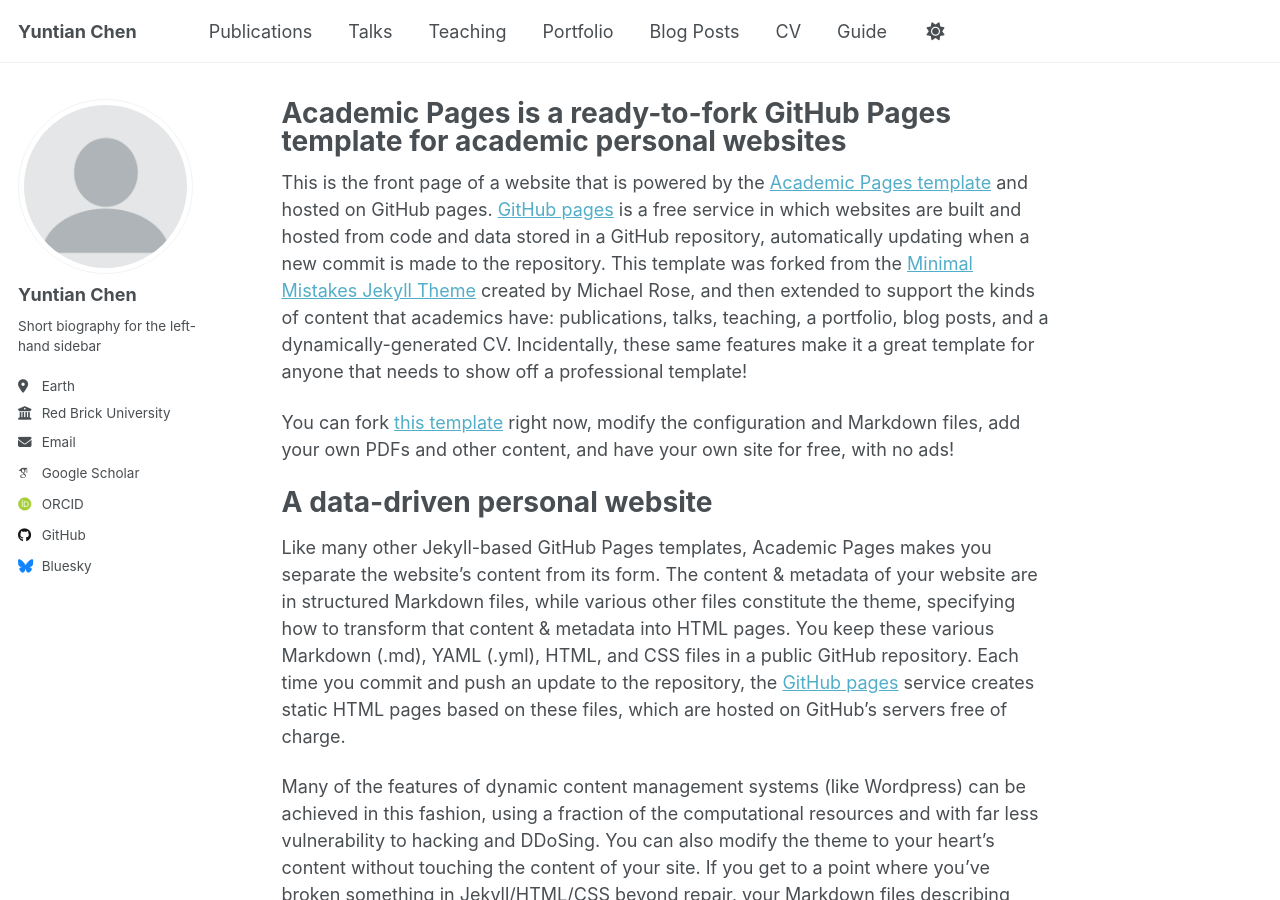
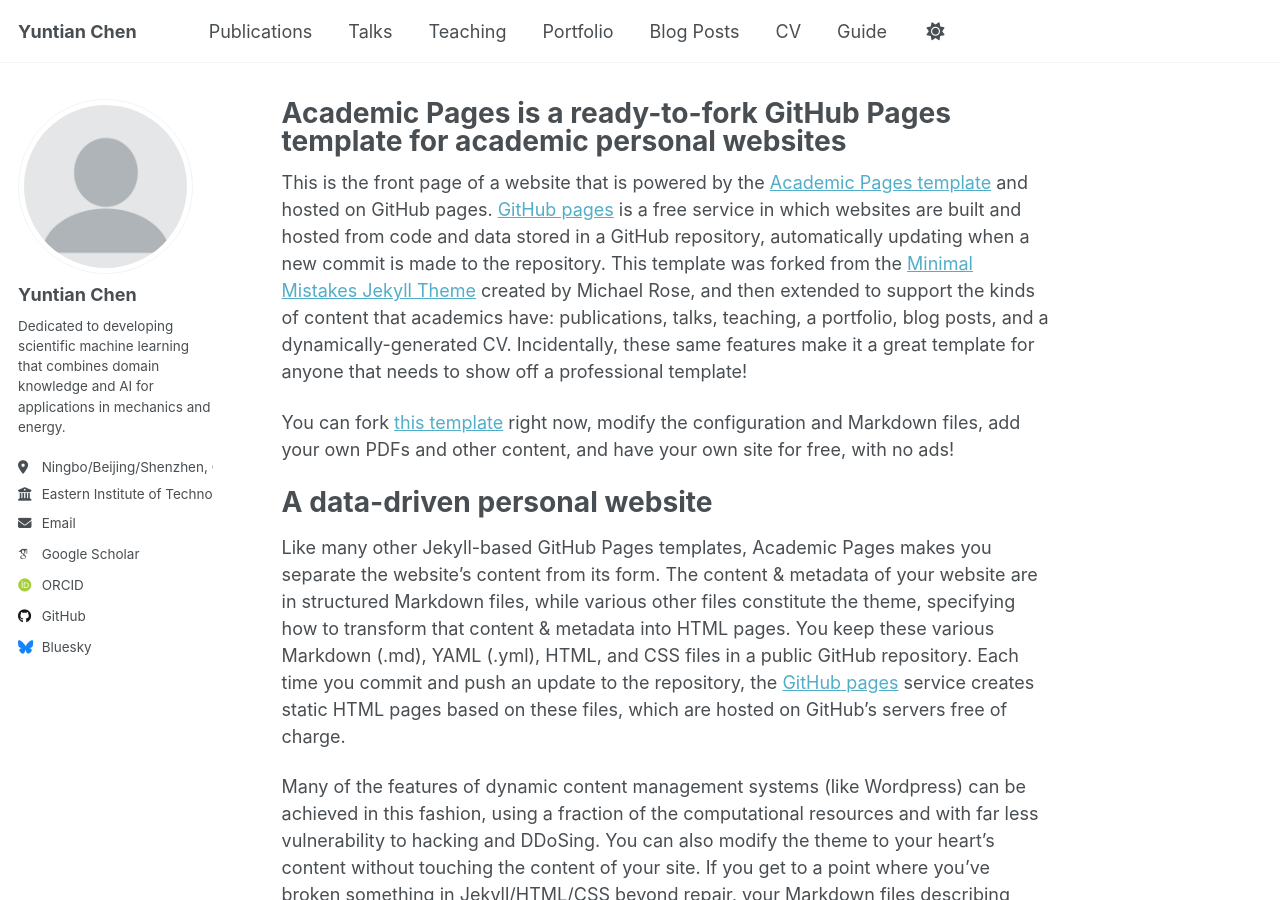
Before and after one commit to YuntianChen/YuntianChen.github.io, a Jekyll site: the page built from _pages/about.md, in a window 1280 px wide and 900 px high. Built offline with Jekyll 4.4.1, drawn with Linux system fonts in a browser that asks for light colours; some web fonts are replaced; a script that is not in the unit is left out.

Commit message:
Update _config.yml

```diff
--- a/_config.yml
+++ b/_config.yml
@@ -25,12 +25,12 @@ author:
   # Biographic information
   avatar           : "profile.png"
   name             : "Yuntian Chen"
-  pronouns         : # example: "she/her"
-  bio              : "Short biography for the left-hand sidebar"
-  location         : "Earth"
-  employer         : "Red Brick University"
+  pronouns         : # example: "he/his"
+  bio              : "Dedicated to developing scientific machine learning that combines domain knowledge and AI for applications in mechanics and energy."
+  location         : "Ningbo/Beijing/Shenzhen, China"
+  employer         : "Eastern Institute of Technology, Ningbo"
   uri              : # URL
-  email            : "none@example.org"
+  email            : "ychen@eitech.edu.cn"
 
   # Academic websites
   academia         : # URL
```
